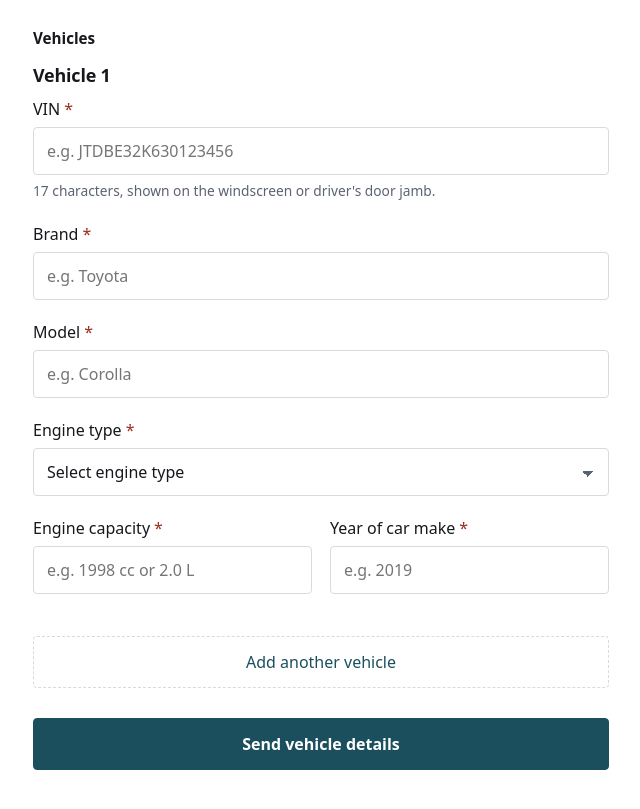
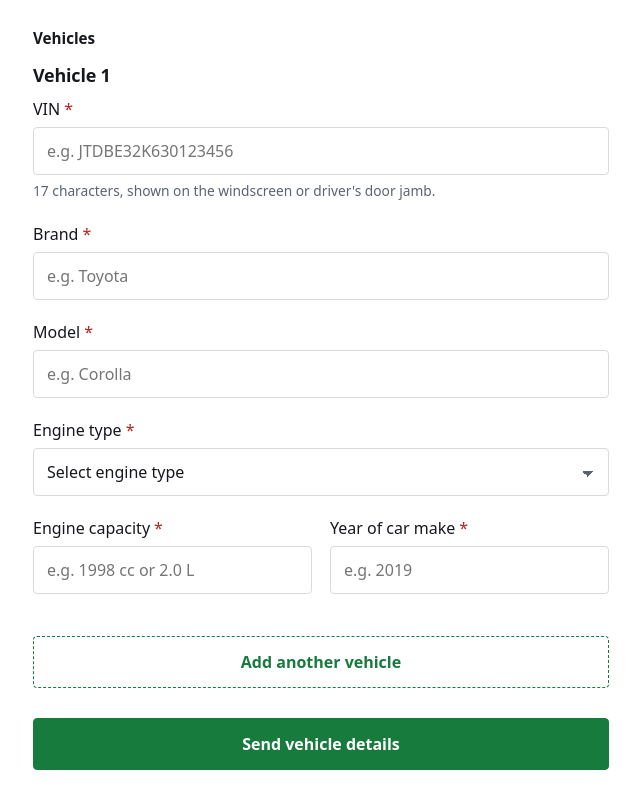
Before and after one commit to kiitycode/car_form, a plain HTML site: page index.html in a window 1280 px wide. Shown: the part 481-1290 px from the top of the page, without its empty margins (319-959 px from the left). Drawn offline with Linux system fonts and the light colour scheme.

Commit message:
Use green for action buttons, red for destructive Remove

```diff
--- a/index.html
+++ b/index.html
@@ -11,10 +11,15 @@
     --muted: #5b6371;
     --line: #d7dbe0;
     --paper: #ffffff;
-    --accent: #1b4f5e;
-    --accent-dark: #143c48;
-    --danger: #9a2f22;
-    --focus: rgba(47, 127, 150, .35);
+    /* Green = go. Used by every action button, focus ring and active toggle. */
+    --accent: #177b3d;
+    --accent-dark: #10612f;
+    --accent-soft: #eaf5ee;
+    /* Red = destructive. Used only by Remove. */
+    --danger: #b3261e;
+    --danger-dark: #8c1d17;
+    --danger-soft: #fdf1f0;
+    --focus: rgba(23, 123, 61, .35);
   }
 
   *, *::before, *::after { box-sizing: border-box; }
@@ -223,16 +228,17 @@
     padding: 0 8px;
     margin-right: -8px;
     font-size: 0.875rem;
-    font-weight: 400;
-    color: var(--muted);
+    font-weight: 700;
+    color: var(--danger);
     background: none;
     border: 0;
     text-decoration: underline;
+    text-underline-offset: 2px;
   }
 
   .remove:hover {
-    color: var(--danger);
-    background: none;
+    color: var(--danger-dark);
+    background: var(--danger-soft);
     border-color: transparent;
   }
 
@@ -240,16 +246,16 @@
     width: 100%;
     min-height: 46px;
     margin-top: 22px;
-    font-weight: 500;
+    font-weight: 700;
     color: var(--accent);
     background: none;
-    border: 1px dashed var(--line);
+    border: 1px dashed var(--accent);
   }
 
   .secondary:hover {
     color: var(--accent-dark);
-    background: #f4f6f7;
-    border-color: var(--accent);
+    background: var(--accent-soft);
+    border-color: var(--accent-dark);
   }
 
   .secondary:disabled {
@@ -274,7 +280,7 @@
     min-height: 50px;
     padding: 13px 20px;
     font: inherit;
-    font-weight: 600;
+    font-weight: 700;
     color: #fff;
     background: var(--accent);
     border: 1px solid var(--accent);
```
